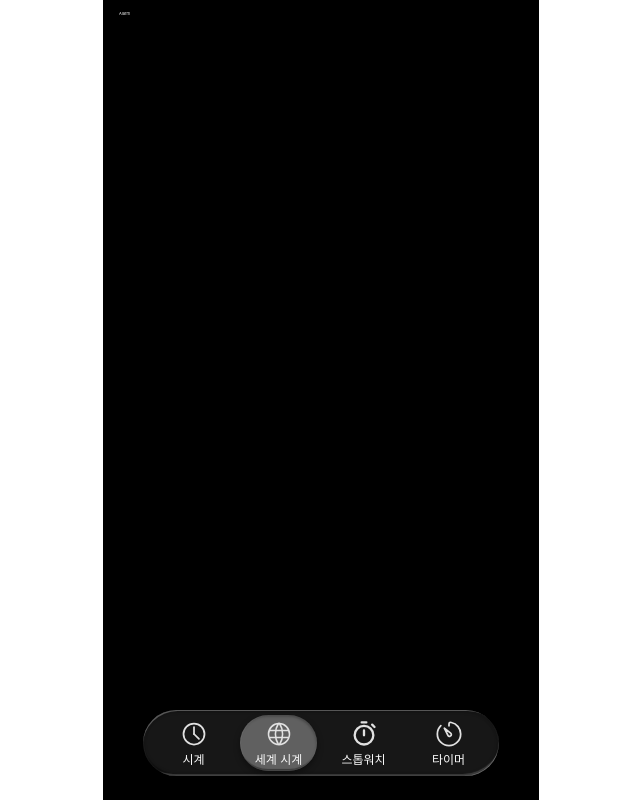
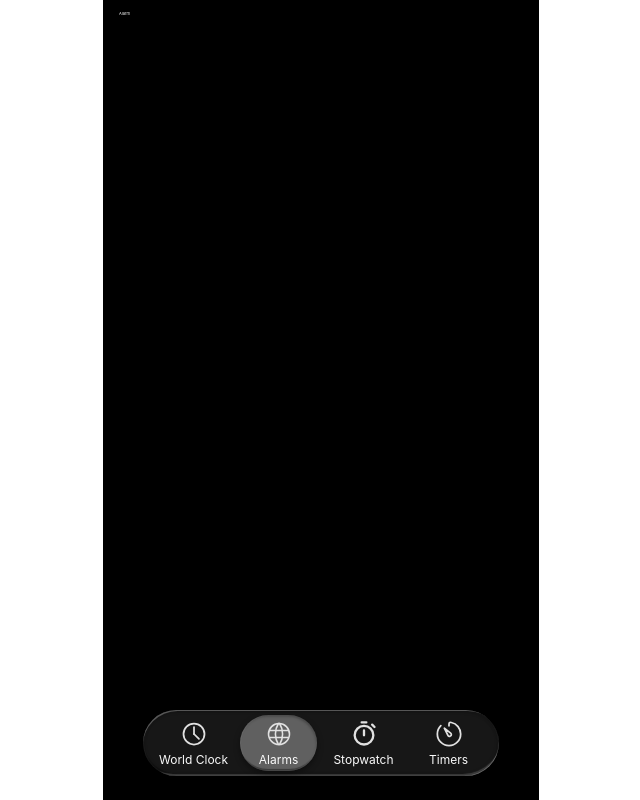
Before and after one commit to JGW-Korea/jgw-clock-app, a React (Vite) app: page /world in a window 1280 px wide. Shown: the whole page, without its empty margins (319-959 px from the left). Built offline with nearby package versions, Linux system fonts and the light colour scheme.

Commit message:
update: 각 텍스트 한글에서 영어로 수정

```diff
--- a/src/pages/World.tsx
+++ b/src/pages/World.tsx
@@ -14,7 +14,7 @@ export default function World() {
 
   return (
     <>
-      <WorldHeader />
+      <WorldHeader worldTimeList={worldTimeList} />
 
       {/* 사용자가 추가한 세계 시간 리스트를 출력한다. */}
       <WorldContent
--- a/src/widgets/headers/ui/WorldHeader/index.tsx
+++ b/src/widgets/headers/ui/WorldHeader/index.tsx
@@ -14,10 +14,10 @@ interface Props {
 */
 export default function WorldHeader({ worldTimeList }: Props) {
   return (
-    <Header title="세계 시계">
+    <Header title="World Clock">
       <div style={{ display: "flex", justifyContent: "space-between" }}>
         <button className={`${style["glass-button"]} ${style["glass-button__text"]} ${worldTimeList.length === 0 && style["glass-button__hidden"]}`}>
-          편집
+          Edit
         </button>
         <button className={`${style["glass-button"]} ${style["glass-button__icon"]}`}>
           <PlusIcon />
--- a/src/widgets/navigator/model/tabs.ts
+++ b/src/widgets/navigator/model/tabs.ts
@@ -4,8 +4,8 @@ import Stopwatch from "../../../shared/assets/icons/stopwatch.svg?react";
 import Timer from "../../../shared/assets/icons/timer.svg?react";
 
 export const TABS: { id: number, path: string; label: string; icon: React.FC<React.SVGProps<SVGSVGElement>> }[] = [
-  { id: 1, path: "/", label: "시계", icon: Time },
-  { id: 2, path: "/world", label: "세계 시계", icon: World },
-  { id: 3, path: "/stopwatch", label: "스톱워치", icon: Stopwatch },
-  { id: 4, path: "/timer", label: "타이머", icon: Timer },
+  { id: 1, path: "/", label: "World Clock", icon: Time },
+  { id: 2, path: "/world", label: "Alarms", icon: World },
+  { id: 3, path: "/stopwatch", label: "Stopwatch", icon: Stopwatch },
+  { id: 4, path: "/timer", label: "Timers", icon: Timer },
 ];
--- a/src/widgets/world/ui/WorldContent.tsx
+++ b/src/widgets/world/ui/WorldContent.tsx
@@ -9,7 +9,7 @@ export default function WorldContent({ worldTimeList }: Props) {
     <main className={`${style["layout"]} ${worldTimeList.length === 0 ? style["layout-empty"] : ""}`}>
       {
         worldTimeList.length === 0
-          ? <span>세계 시계 없음</span>
+          ? <span>No World Clocks</span>
           : (
               <ul>
                 <li>
```
